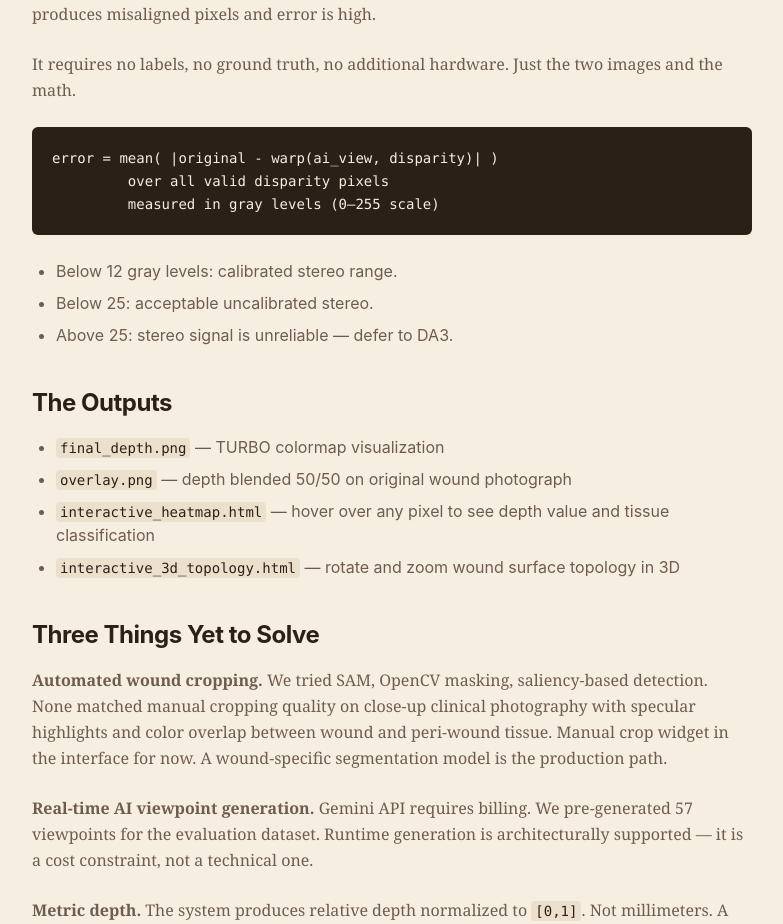
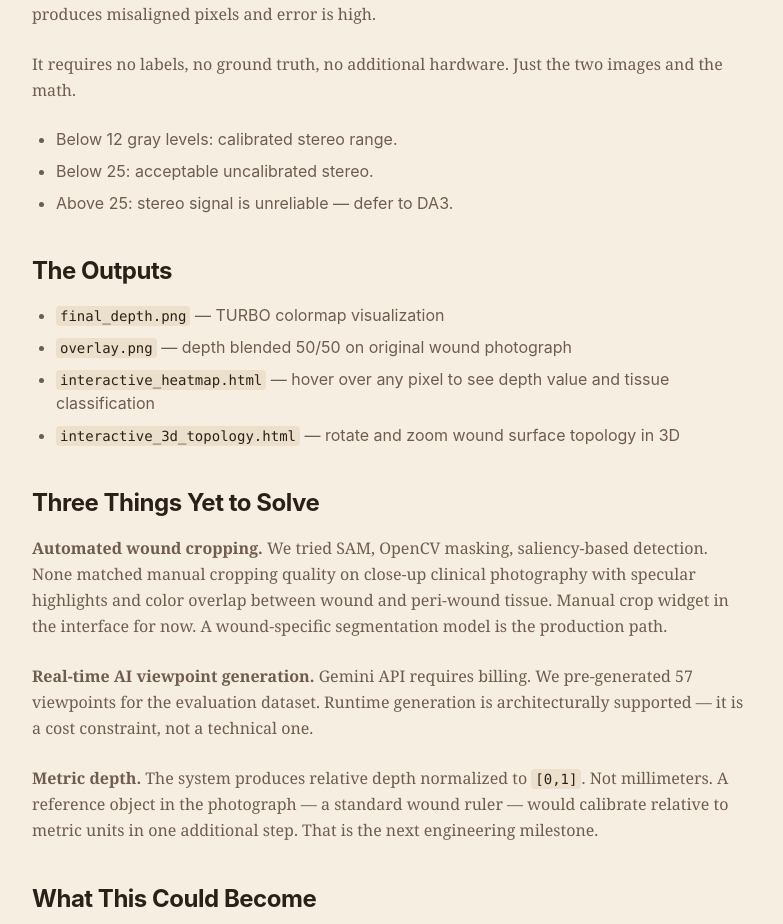
Before and after one commit to Ibtesam-Hussain/portfolio, a Next.js app: page /notes/hybrid-depth-estimation in a window 1280 px wide. Shown: the part 5570-6494 px from the top of the page, without its empty margins (248-1031 px from the left). Built offline with nearby package versions, Linux system fonts and the light colour scheme.

Commit message:
FIXED: diagram rendering issue

```diff
--- a/app/notes/[slug]/page.tsx
+++ b/app/notes/[slug]/page.tsx
@@ -2,6 +2,7 @@ import { notFound } from 'next/navigation';
 import { getPostBySlug, getAllPosts, calculateReadTime, formatPostDateLong } from '@/lib/posts';
 import ReactMarkdown from 'react-markdown';
 import remarkGfm from 'remark-gfm';
+
 
 interface Props {
   params: Promise<{ slug: string }>;
@@ -79,11 +80,11 @@ export default async function NotePage({ params }: Props) {
                   {children}
                 </blockquote>
               ),
-              pre: ({ children }) => (
-                <pre className="mb-6 overflow-x-auto rounded-md bg-ink p-5 font-mono text-sm leading-relaxed text-paper">
-                  {children}
-                </pre>
-              ),
+              pre: ({ children }) => {
+                  <pre className="mb-6 overflow-x-auto rounded-md bg-ink p-5 font-mono text-sm leading-relaxed text-paper">
+                    {children}
+                  </pre>
+              },
               code: ({ children, className }) => (
                 <code className={className ?? 'rounded bg-paper-dim px-1 py-0.5 text-sm text-ink'}>
                   {children}
```
